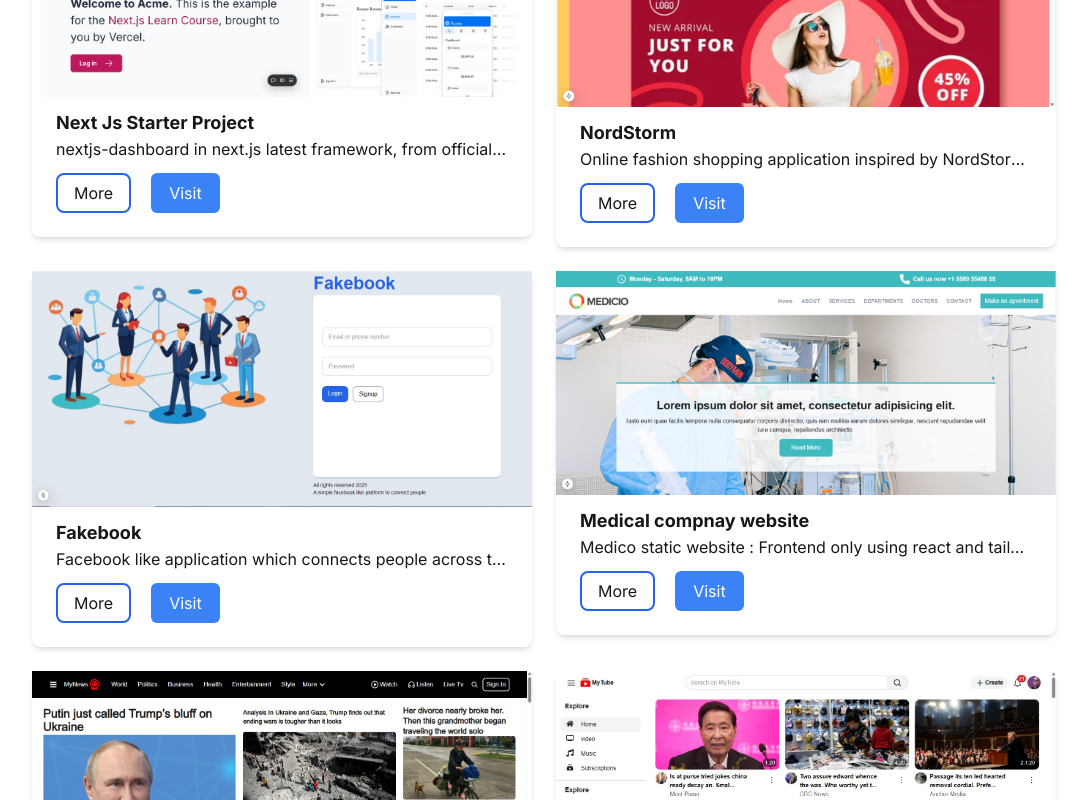
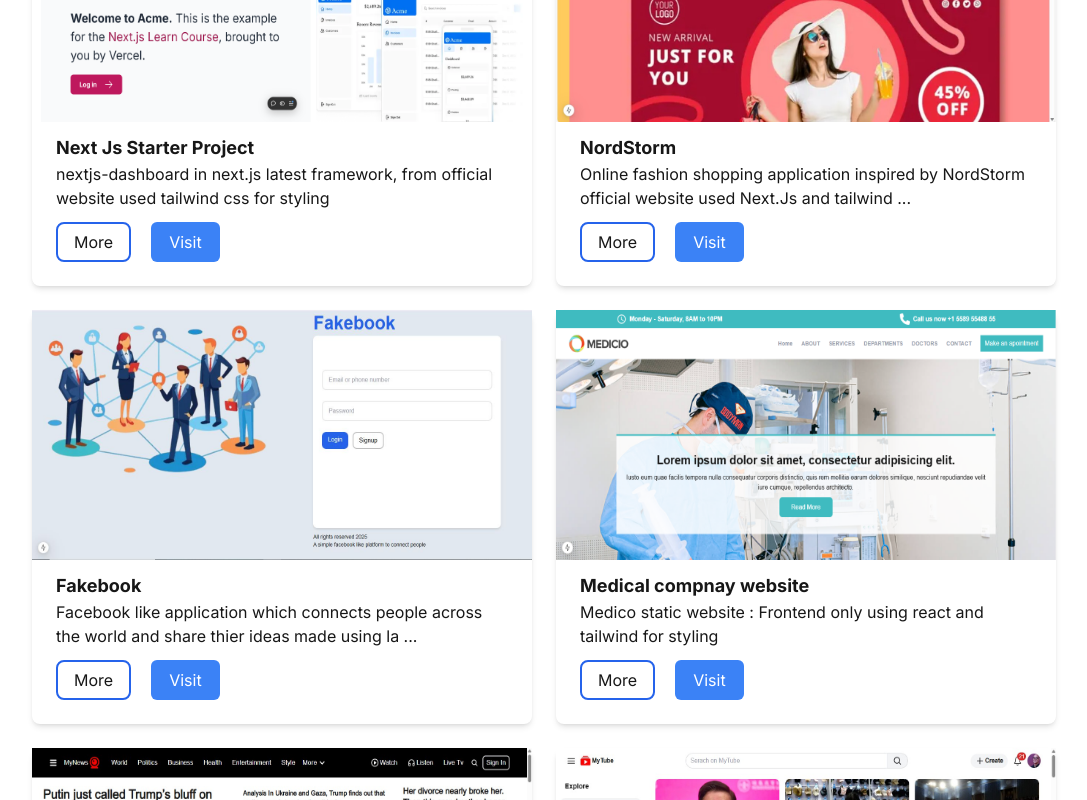
Before and after one commit to amaniCoding/amani-portifolio, a Next.js app: page / in a window 1280 px wide. Shown: the part 1720-2520 px from the top of the page, without its empty margins (96-1183 px from the left). Built offline with nearby package versions, Linux system fonts and the light colour scheme.

Commit message:
'udpated-ui'

```diff
--- a/app/ui/works.tsx
+++ b/app/ui/works.tsx
@@ -275,7 +275,7 @@
                         height={0}
                         sizes="100vh"
 
-                        className="block w-full group-hover:brightness-50 transition-all duration-300 ease-in-out"
+                        className="block w-full h-[250px] group-hover:brightness-50 transition-all duration-300 ease-in-out"
                       />
 
 
@@ -284,7 +284,7 @@
                       <div className="flex flex-col px-6 pb-6">
                         <div className="md:pl-0 my-3 flex-grow">
                           <p className="dark:text-slate-300 font-bold md:text-lg">{work.title}</p>
-                          <p className="dark:text-slate-300 truncate">{work.description}</p>
+                          <p className="dark:text-slate-300">{work.description.length > 100 ? `${work.description.substring(0, 100)} ...` : work.description}</p>
                         </div>
 
 
```
